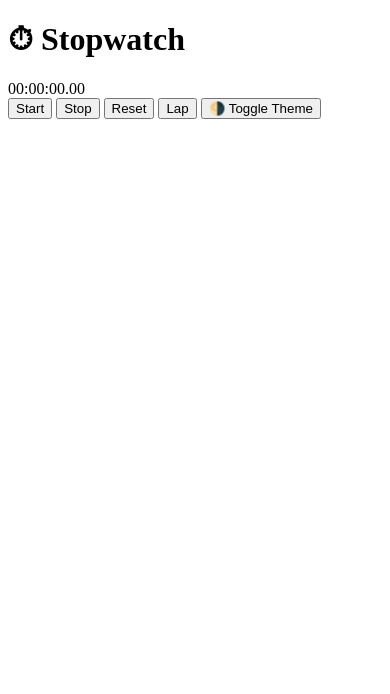
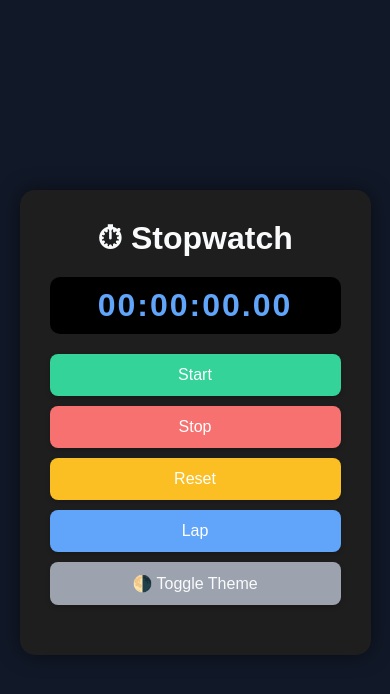
Before and after one commit to Ceeylla-Favv/Stopwatch-App, a plain HTML site: page index.html in a window 390 px wide. Drawn offline with Linux system fonts and the light colour scheme.

Commit message:
style: add styles.css for stopwatch app

```diff
--- a/index.html
+++ b/index.html
@@ -4,6 +4,7 @@
   <meta charset="UTF-8">
   <meta name="viewport" content="width=device-width, initial-scale=1.0">
   <title>Stopwatch App</title>
+  <link rel="stylesheet" href="styles.css">
 </head>
 <body>
   <div class="container">
--- /dev/null
+++ b/styles.css
@@ -0,0 +1,138 @@
+* {
+  margin: 0;
+  padding: 0;
+  box-sizing: border-box;
+}
+
+/* Dark Mode */
+:root {
+  --bg-color: #111827;
+  --container-bg: #1E1E1E;
+  --text-primary: #F9FAFB;
+  --text-secondary: #9CA3AF;
+  --btn-start: #34D399;
+  --btn-stop: #F87171;
+  --btn-reset: #FBBF24;
+  --btn-lap: #60A5FA;
+  --display-bg: #000;
+}
+
+/* Light mode */
+.light-theme {
+  --bg-color: #F9FAFB;
+  --container-bg: #FFFFFF;
+  --text-primary: #111827;
+  --text-secondary: #6B7280;
+  --btn-start: #10B981;
+  --btn-stop: #EF4444;
+  --btn-reset: #F59E0B;
+  --btn-lap: #3B82F6;
+  --display-bg: #F3F4F6;
+}
+
+body {
+  height: 100vh;
+  display: flex;
+  align-items: center;
+  justify-content: center;
+  background: var(--bg-color);
+  font-family: 'Arial', sans-serif;
+  transition: background 0.3s ease, color 0.3s ease;
+}
+
+.container {
+  text-align: center;
+  background: var(--container-bg);
+  padding: 30px;
+  border-radius: 15px;
+  box-shadow: 0 0 20px rgba(0,0,0,0.5);
+  width: 90%;
+  max-width: 400px;
+  transition: background 0.3s ease;
+}
+
+h1 {
+  color: var(--text-primary);
+  margin-bottom: 20px;
+}
+
+#display {
+  font-size: 3rem;
+  font-weight: bold;
+  color: var(--btn-lap);
+  background: var(--display-bg);
+  padding: 15px 30px;
+  border-radius: 10px;
+  margin-bottom: 20px;
+  letter-spacing: 2px;
+  transition: background 0.3s ease, color 0.3s ease;
+}
+
+.buttons {
+  display: flex;
+  flex-wrap: wrap;
+  justify-content: center;
+  gap: 10px;
+  margin-bottom: 20px;
+}
+
+button {
+  flex: 1 1 45%;
+  padding: 12px 18px;
+  font-size: 1rem;
+  border: none;
+  border-radius: 8px;
+  cursor: pointer;
+  color: #fff;
+  transition: transform 0.1s ease, filter 0.3s ease;
+  box-shadow: 0 2px 5px rgba(0,0,0,0.2);
+}
+
+
+button:active {
+  transform: scale(0.95);
+}
+
+#start { background: var(--btn-start); }
+#stop { background: var(--btn-stop); }
+#reset { background: var(--btn-reset); }
+#lap { background: var(--btn-lap); }
+#theme { background: var(--text-secondary); color: var(--text-primary); }
+
+button:hover {
+  filter: brightness(0.9);
+}
+
+#laps {
+  list-style: none;
+  max-height: 150px;
+  overflow-y: auto;
+  margin-top: 10px;
+  padding: 0;
+  border-radius: 8px;
+}
+
+#laps li {
+  color: var(--text-primary);
+  padding: 8px;
+  font-size: 0.9rem;
+  border-bottom: 1px solid var(--text-secondary);
+}
+
+#laps li:nth-child(odd) {
+  background: rgba(0, 0, 0, 0.05);
+}
+#laps li:nth-child(even) {
+  background: rgba(255, 255, 255, 0.05);
+}
+
+
+@media (max-width: 500px) {
+  #display {
+    font-size: 2rem;
+    padding: 10px 20px;
+  }
+  button {
+    flex: 1 1 100%;
+  }
+}
```
